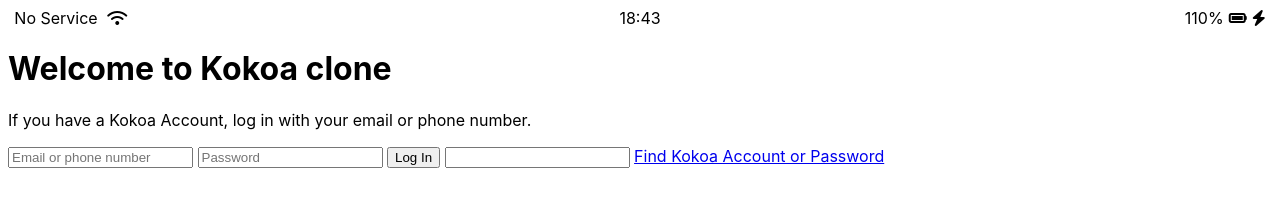
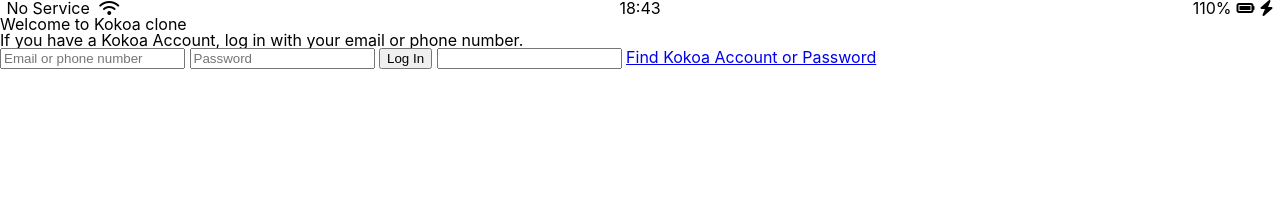
Before and after one commit to alexhwang115/kokoa-clone, a plain HTML site: page index.html in a window 1280 px wide. Drawn offline with Linux system fonts and the light colour scheme.

Commit message:
reset.css

```diff
--- /dev/null
+++ b/css/reset.css
@@ -0,0 +1,43 @@
+html, body, div, span, applet, object, iframe,
+h1, h2, h3, h4, h5, h6, p, blockquote, pre,
+a, abbr, acronym, address, big, cite, code,
+del, dfn, em, img, ins, kbd, q, s, samp,
+small, strike, strong, sub, sup, tt, var,
+b, u, i, center,
+dl, dt, dd, ol, ul, li,
+fieldset, form, label, legend,
+table, caption, tbody, tfoot, thead, tr, th, td,
+article, aside, canvas, details, embed,
+figure, figcaption, footer, header, hgroup,
+menu, nav, output, ruby, section, summary,
+time, mark, audio, video {
+	margin: 0;
+	padding: 0;
+	border: 0;
+	font-size: 100%;
+	font: inherit;
+	vertical-align: baseline;
+}
+/* HTML5 display-role reset for older browsers */
+article, aside, details, figcaption, figure,
+footer, header, hgroup, menu, nav, section {
+	display: block;
+}
+body {
+	line-height: 1;
+}
+ol, ul {
+	list-style: none;
+}
+blockquote, q {
+	quotes: none;
+}
+blockquote:before, blockquote:after,
+q:before, q:after {
+	content: '';
+	content: none;
+}
+table {
+	border-collapse: collapse;
+	border-spacing: 0;
+}
--- a/css/styles.css
+++ b/css/styles.css
@@ -1,6 +1,8 @@
+@import "reset.css";
 body{
     font-family: -apple-system, BlinkMacSystemFont, 'Segoe UI', Roboto, Oxygen, Ubuntu, Cantarell, 'Open Sans', 'Helvetica Neue', sans-serif;
 }
+
 .status-bar{
     display: flex;
     justify-content: center;
```
